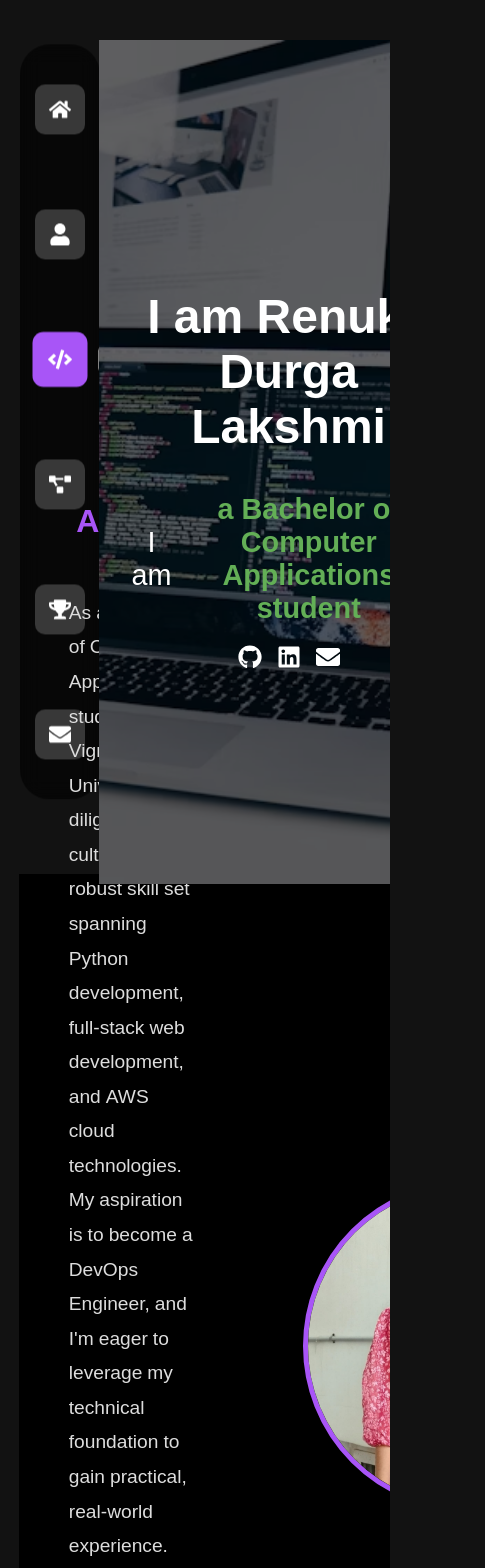
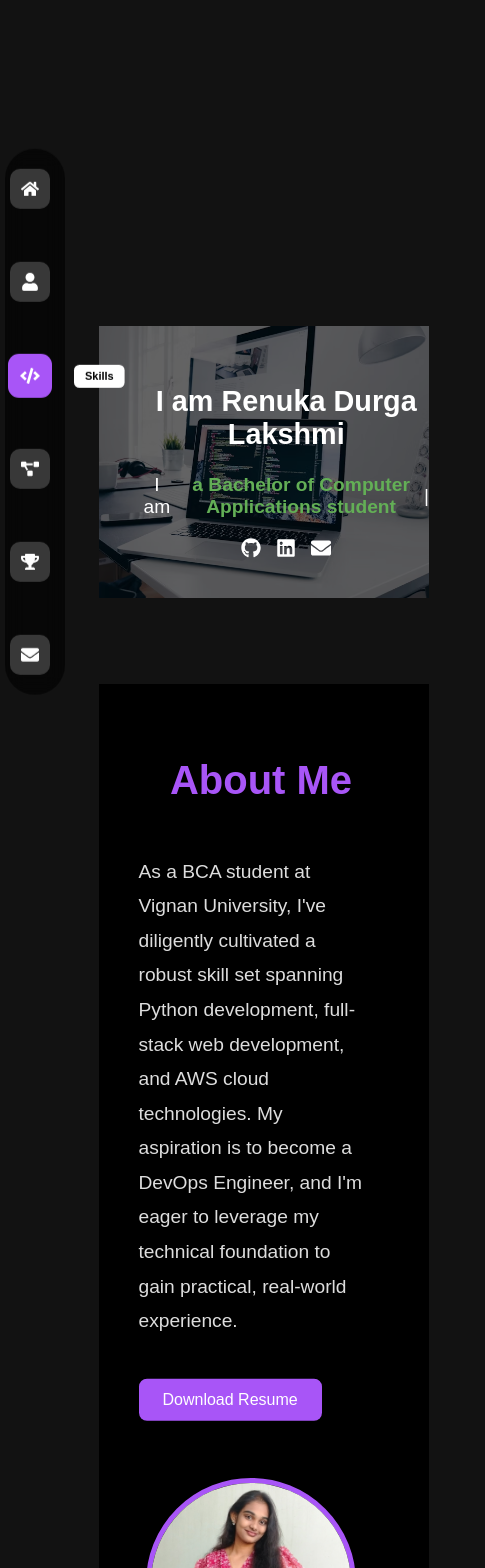
Before and after one commit to RenukaChowdary96/Portfolio, a React (Create React App) app: page / in a window 390 px wide. Shown: the top 1568 px of the page, 485 px wide, since content can reach past the window. Built offline with nearby package versions, Linux system fonts and the light colour scheme.

Commit message:
making it responsive to all pages

```diff
--- a/src/pages/About.js
+++ b/src/pages/About.js
@@ -6,8 +6,8 @@ import profilePic from "../assets/profile.jpeg";
 
 // Animation Variants
 const titleVariants = {
-  hidden: { opacity: 0, x: -50 },
-  visible: { opacity: 1, x: 0, transition: { duration: 0.8 } },
+  hidden: { opacity: 0, y: -20 },
+  visible: { opacity: 1, y: 0, transition: { duration: 0.8 } },
 };
 
 const paragraphVariants = {
@@ -15,67 +15,32 @@ const paragraphVariants = {
   visible: { opacity: 1, y: 0, transition: { staggerChildren: 0.07, duration: 0.5 } },
 };
 
-const wordVariants = {
-  hidden: { opacity: 0, y: 10 },
-  visible: (i) => ({
-    opacity: 1,
-    y: 0,
-    transition: { delay: i * 0.07, duration: 0.3 },
-  }),
-};
-
 const About = () => {
-  const text = "About Me";
   const aboutText =
-    "As a Bachelor of Computer Applications student at Vignan University, I've diligently cultivated a robust skill set spanning Python development, full-stack web development, and AWS cloud technologies. My aspiration is to become a DevOps Engineer, and I'm eager to leverage my technical foundation to gain practical, real-world experience. I'm a quick learner, readily adapting to evolving technologies and challenges, and possess strong communication skills, ensuring seamless collaboration within any team environment.";
+    "As a BCA student at Vignan University, I've diligently cultivated a robust skill set spanning Python development, full-stack web development, and AWS cloud technologies. My aspiration is to become a DevOps Engineer, and I'm eager to leverage my technical foundation to gain practical, real-world experience.";
 
   return (
     <div className="about-container">
-      <div className="about-content">
-
-        {/* Left Side - Text Section */}
-        <div className="about-text">
-
-          {/* Animated Title */}
+      {/* Centered Heading */}
       <motion.h2
         className="about-title"
         initial="hidden"
         animate="visible"
         variants={titleVariants}
       >
-            {text.split("").map((char, i) => (
-              <motion.span
-                key={i}
-                custom={i}
-                variants={wordVariants}
-                initial="hidden"
-                animate="visible"
-                style={{ display: "inline-block" }}
-              >
-                {char}
-              </motion.span>
-            ))}
+        About Me
       </motion.h2>
 
-          {/* Animated Word-by-Word Paragraph */}
+      <div className="about-content">
+        {/* Left Side - Content Section */}
+        <div className="about-text">
           <motion.p
             className="intro-text"
             initial="hidden"
             animate="visible"
             variants={paragraphVariants}
           >
-            {aboutText.split(" ").map((word, i) => (
-              <motion.span
-                key={i}
-                custom={i}
-                variants={wordVariants}
-                initial="hidden"
-                animate="visible"
-                style={{ display: "inline-block", marginRight: "5px" }}
-              >
-                {word}
-              </motion.span>
-            ))}
+            {aboutText}
           </motion.p>
 
           {/* Resume Download Button */}
@@ -95,7 +60,7 @@ const About = () => {
         <motion.div
           className="about-image"
           initial={{ opacity: 0, x: 50 }}
-          animate={{ opacity: 1, x: 70 }}  // Moving image slightly to the right
+          animate={{ opacity: 1, x: 0 }}
           transition={{ duration: 1 }}
         >
           <motion.img
@@ -104,7 +69,6 @@ const About = () => {
             whileHover={{ scale: 1.08, boxShadow: "0px 0px 20px rgba(168, 85, 247, 0.5)" }}
           />
         </motion.div>
-
       </div>
     </div>
   );
--- a/src/styles/About.css
+++ b/src/styles/About.css
@@ -1,52 +1,42 @@
-/* About Me Section */
 .about-container {
     display: flex;
+    flex-direction: column;
     justify-content: center;
     align-items: center;
-    height: 100vh;
-    background: #000; /* Dark background */
-    padding: 50px;
+    min-height: 100vh; /* Matches the height of other pages */
+    background: #000;
     color: white;
-    width: 100vw; /* Ensure full width */
-    min-height: 100vh; /* Ensure full height */
+    padding: 40px; /* Add padding for better spacing */
+    box-sizing: border-box;
+    margin-top: -280px
   }
 
-/* Flexbox for content layout */
   .about-content {
     display: flex;
+    justify-content: space-between; /* Separate text and image */
     align-items: center;
-    justify-content: space-between;
-    max-width: 1100px;
-    width: 100%;
-    gap: 30px; /* Reduce gap for better alignment */
+    width: 90%; /* Maintain proper width */
+    max-width: 1200px; /* Prevent stretching */
+    margin: 0 auto; /* Centers the content */
+    gap: 40px; /* Add spacing between text and image */
+    margin-right: 20%;
   }
 
-/* Left Section - Text */
   .about-text {
-    flex: 1;
-    max-width: 600px;
-    text-align: justify; /* Ensures text aligns properly */
+    flex: 3; /* Allocate more space to text */
+    text-align: left;
   }
 
-/* Animated Title */
-.about-title {
-    font-size: 2rem;
-    font-weight: bold;
-    color: #a855f7; /* Purple */
-    margin-bottom: 10px;
-    text-align: center;
-}
-
-/* Paragraph */
   .intro-text {
     font-size: 1.2rem;
     line-height: 1.8;
     color: #ddd;
-    text-align: justify;
+    margin-bottom: 20px;
   }
 
-/* Resume Button */
   .resume-btn {
+    display: inline-block;
+    margin-top: 20px; /* Adds space between text and button */
     background: #a855f7;
     color: white;
     padding: 12px 24px;
@@ -55,7 +45,6 @@
     border-radius: 8px;
     cursor: pointer;
     transition: all 0.3s ease-in-out;
-    margin-top: 20px;
   }
 
   .resume-btn:hover {
@@ -63,17 +52,169 @@
     transform: scale(1.05);
   }
 
-/* Right Section - Profile Image */
   .about-image {
-    flex: 1;
+    flex: -1; /* Allocate smaller space to the image */
     display: flex;
-    justify-content: center; /* Center align image */
+    justify-content: center;
     align-items: center;
   }
 
   .about-image img {
-    width: 320px;
-    height: 320px;
+    width: 200px;
+    height: 200px;
+    object-fit: cover;
+    border-radius: 50%;
+    border: 5px solid #a855f7; /* Purple border */
+    transition: transform 0.3s ease-in-out;
+  }
+
+  .about-image img:hover {
+    transform: scale(1.05); /* Slight zoom effect */
+  }
+
+  /* Responsive Design */
+  @media (max-width: 768px) {
+    .about-content {
+      flex-direction: column; /* Stack text and image vertically */
+      align-items: center;
+    }
+
+    .about-text {
+      text-align: center;
+    }
+
+    .about-image {
+      margin-top: 20px; /* Add space between text and image */
+    }
+
+    .about-image img {
+      width: 150px;
+      height: 150px;
+    }
+  }
+
+  @media (max-width: 480px) {
+    .intro-text {
+      font-size: 1rem;
+    }
+
+    .resume-btn {
+      font-size: 0.9rem;
+      padding: 10px 20px;
+    }
+
+    .about-image img {
+      width: 120px;
+      height: 120px;
+    }
+  }
+  /* About Me Section */
+.about-container {
+    display: flex;
+    flex-direction: column;
+    justify-content: center;
+    align-items: center;
+    min-height: 100vh;
+    background: #000;
+    color: white;
+    padding: 40px;
+    box-sizing: border-box;
+    margin-top: -280px;
+  }
+
+  /* About Title - Add new color and animation */
+  .about-title {
+    font-size: 2.5rem;
+    font-weight: bold;
+    color: #ff5733; /* Changed color to orange */
+    margin-bottom: 30px;
+    animation: fadeIn 1.5s ease; /* Apply fade-in animation */
+  }
+
+  /* Animation for heading text */
+  @keyframes fadeIn {
+    0% {
+      opacity: 0;
+      transform: translateY(-20px); /* Start slightly above */
+    }
+    100% {
+      opacity: 1;
+      transform: translateY(0); /* Settle back to normal */
+    }
+  }
+
+  /* Content Animations */
+  .about-text {
+    flex: 3;
+    text-align: left;
+    animation: slideIn 1.5s ease; /* Slide animation for the text */
+  }
+
+  @keyframes slideIn {
+    0% {
+      opacity: 0;
+      transform: translateX(-50px); /* Start from the left */
+    }
+    100% {
+      opacity: 1;
+      transform: translateX(0); /* Slide to original position */
+    }
+  }
+
+  /* Resume Button Animation */
+  .resume-btn {
+    display: inline-block;
+    margin-top: 20px;
+    background: #a855f7;
+    color: white;
+    padding: 12px 24px;
+    border: none;
+    font-size: 1rem;
+    border-radius: 8px;
+    cursor: pointer;
+    transition: transform 0.3s ease-in-out;
+    animation: popIn 1.5s ease; /* Button pop-in effect */
+  }
+
+  @keyframes popIn {
+    0% {
+      opacity: 0;
+      transform: scale(0.8); /* Shrink slightly */
+    }
+    100% {
+      opacity: 1;
+      transform: scale(1); /* Normal size */
+    }
+  }
+
+  .resume-btn:hover {
+    background: #9333ea;
+    transform: scale(1.05);
+  }
+
+  /* Image Animation */
+  .about-image {
+    flex: 1;
+    display: flex;
+    justify-content: center;
+    align-items: center;
+    animation: floatIn 1.5s ease; /* Floating animation */
+  }
+
+  @keyframes floatIn {
+    0% {
+      opacity: 0;
+      transform: translateX(50px); /* Start from the right */
+    }
+    100% {
+      opacity: 1;
+      transform: translateX(0); /* Settle back to normal */
+    }
+  }
+
+  .about-image img {
+    width: 200px;
+    height: 200px;
     object-fit: cover;
     border-radius: 50%;
     border: 5px solid #a855f7;
@@ -81,14 +222,62 @@
   }
 
   .about-image img:hover {
-    transform: scale(1.05);
+    transform: scale(1.05); /* Zoom effect */
   }
-.about-image img {
-    width: 320px;
-    height: 320px;
-    object-fit: cover;
-    border-radius: 50%;
-    border: 5px solid #a855f7;
-    transition: transform 0.3s ease-in-out;
-    margin-right: 185px; /* Moves image slightly right */
+  .about-title {
+    font-size: 2.5rem;
+    font-weight: bold;
+    color: #a855f7; /* Purple color for the theme */
+    margin-bottom: 30px;
+    animation: textMove 3s infinite; /* Add continuous moving animation */
   }
+
+  /* Moving Animation for Heading */
+  @keyframes textMove {
+    0% {
+      transform: translateX(0); /* Start in its original position */
+    }
+    25% {
+      transform: translateX(10px); /* Slight move to the right */
+    }
+    50% {
+      transform: translateX(0); /* Back to center */
+    }
+    75% {
+      transform: translateX(-10px); /* Slight move to the left */
+    }
+    100% {
+      transform: translateX(0); /* Reset position */
+    }
+  }
+    /* About Content Text */
+.about-text {
+    flex: 3;
+    text-align: left;
+    animation: contentMove 3s infinite; /* Moving animation for content text */
+  }
+
+  @keyframes contentMove {
+    0% {
+      transform: translateY(0); /* Start in its original position */
+    }
+    25% {
+      transform: translateY(-10px); /* Slight move upwards */
+    }
+    50% {
+      transform: translateY(0); /* Back to original position */
+    }
+    75% {
+      transform: translateY(10px); /* Slight move downwards */
+    }
+    100% {
+      transform: translateY(0); /* Reset position */
+    }
+  }
+
+  .intro-text {
+    font-size: 1.2rem;
+    line-height: 1.8;
+    color: #ddd;
+    margin-bottom: 20px;
+  }
--- a/src/styles/Contact.css
+++ b/src/styles/Contact.css
@@ -1,4 +1,3 @@
-
 /* Contact Container */
 .contact-container {
   display: flex;
@@ -14,21 +13,21 @@
 }
 
 /* Heading */
-h2 {
+.contact-container h2 {
   font-size: 1.8rem;
   color: #a855f7; /* Purple */
   margin-bottom: 20px;
 }
 
 /* Form Styling */
-form {
+.contact-container form {
   display: flex;
   flex-direction: column;
   width: 100%;
   max-width: 500px;
 }
 
-label {
+.contact-container label {
   text-align: left;
   font-size: 1rem;
   margin-top: 10px;
@@ -36,7 +35,8 @@ label {
   color: #a855f7;
 }
 
-input, textarea {
+.contact-container input,
+.contact-container textarea {
   width: 100%;
   padding: 10px;
   margin-top: 5px;
@@ -47,12 +47,12 @@ input, textarea {
   color: white;
 }
 
-textarea {
+.contact-container textarea {
   height: 100px;
   resize: none;
 }
 
-button {
+.contact-container button {
   margin-top: 20px;
   background: #a855f7;
   color: white;
@@ -64,7 +64,7 @@ button {
   transition: 0.3s;
 }
 
-button:hover {
+.contact-container button:hover {
   background: #9333ea;
 }
 
@@ -73,19 +73,20 @@ button:hover {
   margin-top: 30px;
   display: flex;
   gap: 20px;
+  justify-content: center;
 }
 
 .contact-icons a {
   text-decoration: none;
 }
 
-.icon {
+.contact-icons .icon {
   font-size: 2rem;
   color: #a855f7; /* Purple */
   transition: transform 0.2s;
 }
 
-.icon:hover {
+.contact-icons .icon:hover {
   transform: scale(1.2);
 }
 
@@ -100,3 +101,59 @@ button:hover {
   font-size: 1rem;
   color: white;
 }
+
+/* Media Queries for Responsiveness */
+
+/* For tablets and smaller devices (max-width: 768px) */
+@media (max-width: 768px) {
+  .contact-container {
+    padding: 30px; /* Adjust padding */
+    text-align: center; /* Center content */
+  }
+
+  .contact-container h2 {
+    font-size: 1.6rem; /* Reduce heading size */
+  }
+
+  .contact-container form {
+    max-width: 90%; /* Reduce form width */
+  }
+
+  .contact-icons .icon {
+    font-size: 1.8rem; /* Adjust icon size */
+  }
+}
+
+/* For mobile devices (max-width: 480px) */
+@media (max-width: 480px) {
+  .contact-container {
+    padding: 20px; /* Compact padding for smaller screens */
+  }
+
+  .contact-container h2 {
+    font-size: 1.4rem; /* Further reduce heading size */
+  }
+
+  .contact-container form {
+    max-width: 100%; /* Use full width */
+  }
+
+  .contact-container label {
+    font-size: 0.9rem; /* Adjust label font size */
+  }
+
+  .contact-container input,
+  .contact-container textarea {
+    padding: 8px; /* Reduce padding */
+    font-size: 0.9rem; /* Smaller text input size */
+  }
+
+  .contact-container button {
+    font-size: 0.9rem; /* Smaller button size */
+    padding: 8px; /* Adjust button padding */
+  }
+
+  .contact-icons .icon {
+    font-size: 1.6rem; /* Smaller icon size */
+  }
+}
--- a/src/styles/Home.css
+++ b/src/styles/Home.css
@@ -93,35 +93,36 @@
     font-size: 22px;
     color: #a855f7;
 }
-.social-icons {
-    display: flex;
-    gap: 15px; /* Space between icons */
-    justify-content: center;
-    align-items: center;
-    margin-top: 20px;
+
+/* Responsive Design with Media Queries */
+@media (max-width: 768px) {
+    .home {
+        flex-direction: column;
+        height: auto; /* Adjust height for smaller screens */
+        padding: 20px;
+    }
+    .name {
+        font-size: 2rem; /* Reduce font size for smaller screens */
+    }
+    .role-container {
+        font-size: 1.5rem; /* Adjust font size */
+    }
 }
 
-.social-icons a {
-    font-size: 24px;
-    color: white;
-    transition: transform 0.2s ease-in-out;
+@media (max-width: 480px) {
+    .home {
+        flex-direction: column;
+        height: auto;
+        padding: 15px;
+        background-size: cover;
+    }
+    .name {
+        font-size: 1.8rem; /* Further reduce font size */
+    }
+    .role-container {
+        font-size: 1.2rem; /* Smaller font size */
+    }
+    .social-icons a {
+        font-size: 20px; /* Adjust icon size */
+    }
 }
-
-.social-icons a:hover {
-    transform: scale(1.2);
-    color: #f59e0b; /* Yellow on hover */
-}
-/* Prevent unwanted horizontal scrolling */
-html, body {
-    margin: 0;
-    padding: 0;
-    width: 100vw;
-    overflow-x: hidden; /* Stops horizontal movement */
-}
-
-/* Ensure sections don't extend beyond viewport width */
-.home {
-    width: 100vw; /* Ensure full width */
-    max-width: 100%; /* Prevents extra width */
-    overflow-x: hidden; /* Stops any horizontal scroll */
-}
--- a/src/styles/Sidebar.css
+++ b/src/styles/Sidebar.css
@@ -1,4 +1,3 @@
-
 /* Sidebar Container */
 .sidebar {
   position: fixed;
@@ -8,11 +7,14 @@
   background: rgba(0, 0, 0, 0.6);
   backdrop-filter: blur(10px);
   border-radius: 30px;
-  padding: 40px 15px; /* Increased padding for more spacing */
+  padding: 40px 15px;
   display: flex;
   flex-direction: column;
-  justify-content: space-between; /* Distribute space evenly */
-  height: 80vh; /* Make sidebar taller */
+  justify-content: space-between;
+  height: 80vh;
+  width: 70px; /* Set a fixed width */
+  z-index: 1000; /* Ensure the sidebar is above other elements */
+  transition: all 0.3s ease;
 }
 
 /* Sidebar List */
@@ -22,7 +24,7 @@
   margin: 0;
   display: flex;
   flex-direction: column;
-  justify-content: space-between; /* Spread items evenly */
+  justify-content: space-between;
   height: 100%;
 }
 
@@ -53,7 +55,7 @@
 /* Sidebar Text (Initially Hidden) */
 .sidebar li span {
   position: absolute;
-  left: 60px;
+  left: 80px; /* Adjusted for responsive space */
   background: white;
   color: black;
   padding: 5px 10px;
@@ -72,3 +74,47 @@
   opacity: 1;
   transform: translateX(0);
 }
+
+/* Responsive Design */
+
+/* For tablets and smaller devices (max-width: 768px) */
+@media (max-width: 768px) {
+  .sidebar {
+    left: 10px; /* Adjust positioning */
+    height: 70vh; /* Slightly shorter height */
+    width: 60px; /* Narrower sidebar width */
+    padding: 30px 10px; /* Adjust padding */
+  }
+
+  .sidebar li {
+    width: 45px; /* Smaller item size */
+    height: 45px;
+    font-size: 20px; /* Adjust font size */
+  }
+
+  .sidebar li span {
+    left: 70px; /* Adjust label position */
+    font-size: 12px; /* Smaller label font */
+  }
+}
+
+/* For mobile devices (max-width: 480px) */
+@media (max-width: 480px) {
+  .sidebar {
+    left: 5px; /* Further adjust positioning */
+    height: 60vh; /* Even shorter height */
+    width: 50px; /* Narrower sidebar width */
+    padding: 20px 5px; /* Adjust padding */
+  }
+
+  .sidebar li {
+    width: 40px; /* Smaller item size */
+    height: 40px;
+    font-size: 18px; /* Adjust font size */
+  }
+
+  .sidebar li span {
+    left: 60px; /* Adjust label position */
+    font-size: 10px; /* Compact label font */
+  }
+}
--- a/src/styles/Skills.css
+++ b/src/styles/Skills.css
@@ -1,19 +1,16 @@
-
+/* Skills Section */
 .skills-container {
   display: flex;
   justify-content: center;
   align-items: center;
-  height: 100vh;
-  width: 80vw;
   background: black;
-  padding: 50px;
   color: white;
   text-align: center;
+  padding: 50px;
   box-sizing: border-box;
   width: 100vw; /* Ensure full width */
   min-height: 100vh; /* Ensure full height */
 }
-
 
 .skills-content {
   width: 50%;
@@ -24,9 +21,10 @@
   padding-top: 70px;
 }
 
-h2 {
+.skills-content h2 {
   margin-bottom: 30px;
   font-size: 2rem;
+  text-align: center; /* Ensure centered alignment */
 }
 
 .skills {
@@ -71,7 +69,9 @@ h2 {
 
 .skill-logos {
   display: flex;
+  flex-wrap: wrap; /* Allow wrapping for smaller screens */
   gap: 10px;
+  justify-content: center; /* Center-align the logos */
 }
 
 .skill-logo {
@@ -79,9 +79,74 @@ h2 {
   height: 40px;
 }
 
+/* Skill Progress Bar Colors */
 .frontend { background: #f7a541; }
 .database { background: #4db33d; }
 .php { background: #777bb4; }
 .aws { background: #ff9900; }
 .python { background: #3776ab; }
 .git { background: #f34f29; }
+
+/* Media Queries for Responsiveness */
+
+/* For tablets and smaller devices (max-width: 768px) */
+@media (max-width: 768px) {
+  .skills-container {
+    flex-direction: column; /* Stack items vertically */
+    padding: 30px;
+    text-align: center; /* Center-align the content */
+  }
+
+  .skills-content {
+    width: 80%; /* Reduce width for smaller screens */
+    margin-top: 50px; /* Adjust margin for spacing */
+    padding-top: 20px;
+  }
+
+  .skills-content h2 {
+    font-size: 1.8rem; /* Slightly reduce heading size */
+  }
+
+  .skill-name {
+    font-size: 1.1rem; /* Adjust font size */
+  }
+
+  .skill-logo {
+    width: 35px; /* Scale down logos */
+    height: 35px;
+  }
+
+  .progress {
+    height: 8px; /* Reduce progress bar height */
+  }
+}
+
+/* For mobile devices (max-width: 480px) */
+@media (max-width: 480px) {
+  .skills-container {
+    padding: 20px;
+  }
+
+  .skills-content {
+    width: 100%; /* Expand content to full width */
+    margin-top: 30px;
+    padding-top: 10px;
+  }
+
+  .skills-content h2 {
+    font-size: 1.5rem; /* Further reduce heading size */
+  }
+
+  .skill-name {
+    font-size: 1rem; /* Smaller text size */
+  }
+
+  .skill-logo {
+    width: 30px; /* Further reduce logo size */
+    height: 30px;
+  }
+
+  .progress {
+    height: 6px; /* Smaller progress bar */
+  }
+}
```
Lines whose indentation alone changed are shown as unchanged.
